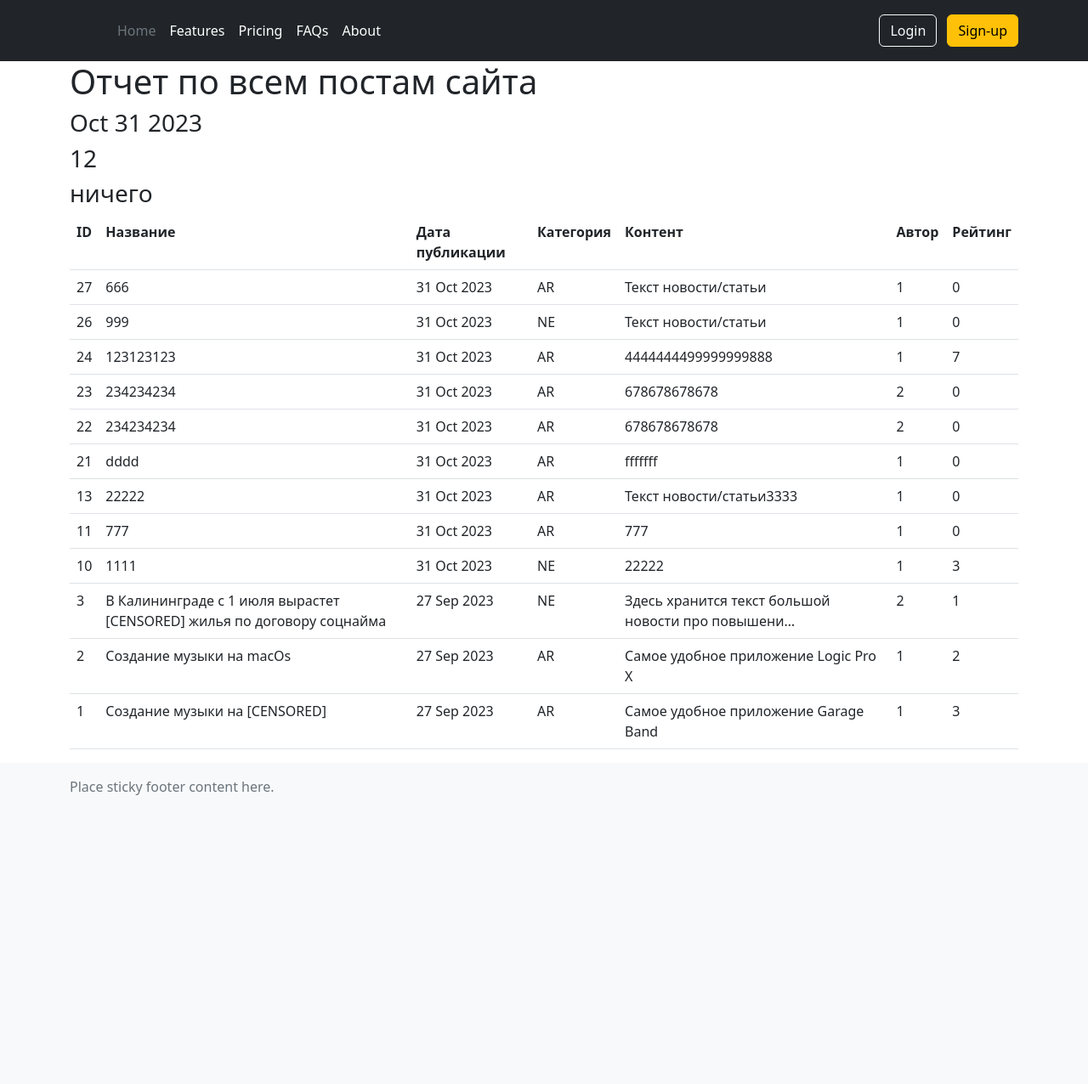
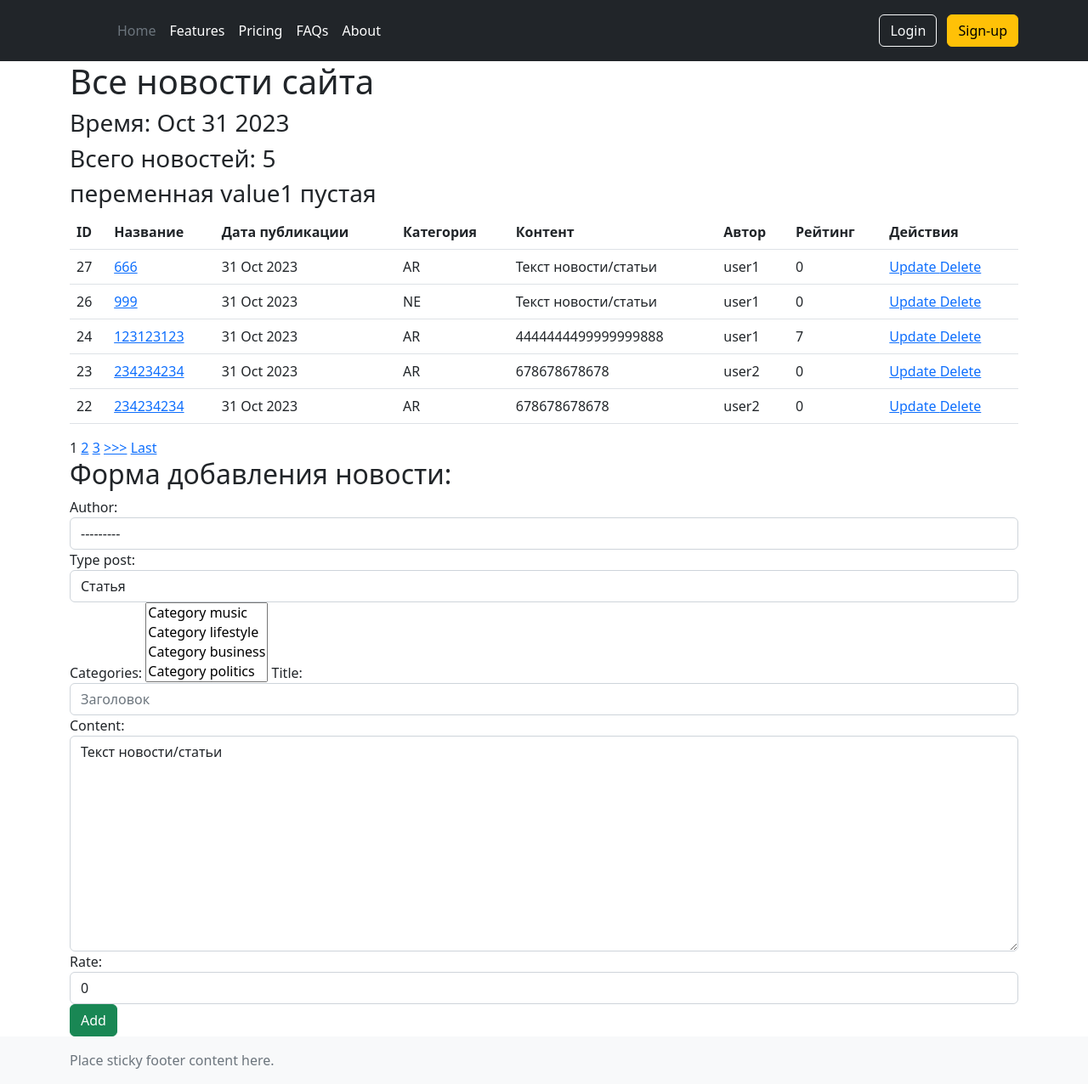
Before and after one commit to onestepchik/newsPaper_Django, a Django app: page /news/ in a window 1280 px wide. Shown: the whole page at 85% size. Before the commit the page ends 936 px from the top, so only its background shows below. Run offline with Django 4.2, Linux system fonts and the light colour scheme; data comes from the database, SQL or seed files in the repository; both versions use the stored data as it was after the commit.

Commit message:
D4.4 Homework

```diff
--- a/NewsPaper/NewsPaper/settings.py
+++ b/NewsPaper/NewsPaper/settings.py
@@ -37,6 +37,7 @@ INSTALLED_APPS = [
     'django.contrib.sessions',
     'django.contrib.messages',
     'django.contrib.staticfiles',
+    'django_filters',
     'news',
 ]
 
--- a/NewsPaper/NewsPaper/urls.py
+++ b/NewsPaper/NewsPaper/urls.py
@@ -16,7 +16,6 @@ Including another URLconf
 """
 from django.contrib import admin
 from django.urls import path, include
-from news.views import PostsList
 
 urlpatterns = [
     path('admin/', admin.site.urls),
--- /dev/null
+++ b/NewsPaper/news/forms.py
@@ -0,0 +1,39 @@
+from django.forms import ModelForm
+from .models import Post
+from django import forms
+
+# Создаём модельную форму
+class PostForm(ModelForm):
+# В класс мета, как обычно, надо написать модель, по которой будет строиться форма, и нужные нам поля. Мы уже делали что-то похожее с фильтрами
+   class Meta:
+       model = Post
+       fields = ['author', 'type_post', 'categories','title','content','rate']
+       widgets = {
+         'title' : forms.TextInput(attrs={
+           'class': 'form-control',
+           'placeholder': 'Заголовок'
+         }),
+         'rate' : forms.TextInput(attrs={
+           'type': 'number',
+           'class': 'form-control',
+           'value' : 0
+         }),
+         'author' : forms.Select(attrs={
+           'class': 'form-control',
+         }),
+
+         'type_post' : forms.Select(attrs={
+           'class': 'form-control',
+         }),
+
+         'content' : forms.Textarea(attrs={
+           'class': 'form-control',
+         }),
+       }
+    # author = models.ForeignKey(Author, on_delete = models.CASCADE)
+    # type_post = models.CharField(max_length = 255, choices=TYPES, default=type_Article)
+    # date_create = models.DateTimeField(auto_now_add = True)
+    # categories = models.ManyToManyField(Category, through = 'PostCategory')
+    # title = models.CharField(max_length = 255)
+    # content =  models.TextField(default = "Текст новости/статьи")
+    # rate = models.IntegerField(default = 0)
--- /dev/null
+++ b/NewsPaper/news/templates/news/parts/paginator.html
@@ -0,0 +1,25 @@
+<!-- Проверяем, что поддерживается постраничный вывод -->
+{% if is_paginated %}
+
+   <!-- Если доступна предыдущая страница, то даём ссылку на неё и самую первую страницу -->
+   {% if page_obj.has_previous %}
+       <a href="?page=1">First</a>
+       <a href="?page={{ page_obj.previous_page_number }}"> <<< </a>
+   {% endif %}
+
+   <!-- Показываем только текущую страницу и ближайшие к ней, чтобы список не тянулся и не захламлял страницу -->
+   {% for num in page_obj.paginator.page_range %}
+       {% if page_obj.number == num %}
+           <a>{{ num }}</a>
+       {% elif num > page_obj.number|add:'-3' and num < page_obj.number|add:'3' %}
+           <a href="?page={{ num }}">{{ num }}</a>
+       {% endif %}
+   {% endfor %}
+
+   <!-- Если есть следующая страница, то даём ссылку на неё и на самую последнюю страницу -->
+   {% if page_obj.has_next %}
+       <a href="?page={{ page_obj.next_page_number }}">>>></a>
+       <a href="?page={{ page_obj.paginator.num_pages }}">Last</a>
+   {% endif %}
+
+{% endif %}
--- a/NewsPaper/news/templates/news/posts.html
+++ b/NewsPaper/news/templates/news/posts.html
@@ -9,14 +9,23 @@ Posts
 <!-- В контенте на странице мы выводим все товары -->
 {% block content %}
 
-<h1>Отчет по всем постам сайта</h1>
+<h1>Все новости сайта</h1>
 {% if posts %}
 <!-- Выводим продукты (блюда), только если они есть, с помощью тега if -->
-<h3>{{ time_now|date:'M d Y' }}</h3>
+<h3>Время: {{ time_now|date:'M d Y' }}</h3>
 <!-- Здесь мы применяем фильтр date. Он очень похож на метод strftime у даты. С его помощью мы можем выводить дату в нужном нам формате -->
-<h3> {{ posts|length }} </h3>
-<h3> {{ value1|default_if_none:"ничего" }} </h3>
+<h3>Всего новостей: {{ posts|length }} </h3>
+<h3> {{ value1|default_if_none:"переменная value1 пустая" }} </h3>
 <!-- Здесь, если в переменной value1 будет записано None, то выведется текст НИЧЕГО -->
+{% if noFiltersPage %}
+
+{% else %}
+<form method="GET">
+    {{ filter.form }}
+    <!-- Форму от фильтров за нас сделает Django. А вот кнопку, увы, придётся делать самим -->
+    <input class="btn btn-primary" type="submit" value="Найти">
+</form>
+{% endif %}
 
 <table class="table">
     <tr>
@@ -41,9 +50,62 @@ Posts
         <th scope="col">
             Рейтинг
         </th>
+        <th scope="col">
+            Действия
+        </th>
 
     </tr>
+
+    {% if noFiltersPage %}
     {% for post in posts %}
+    <!-- Для каждого товара будете генерироваться новая строчка, т.е. новый html-код. При этом сам цикл работает точно так же, как и в python. product -- переменная цикла, т.е. наш товар, взятый из общего списка -->
+    <tr>
+        <td>
+            {{ post.id }}
+        </td>
+        <td>
+
+            <a href="{% url 'news:post_detail' post.id %}">
+                <!-- здесь
+                    news -- название приложения, которое задано в urls.py с помощью директивы app_name,
+                    post_detail -- название ссылки в списке эндпойнтов urlpatterns,
+                    post.id -- id объекта, который передаётся в качестве через эндпойнт и подставляется вместо <int:pk>
+                        -->
+                    {{ post.title|CensorF:'' }}
+                </a>
+                <!-- При нажатии на название в таблице нас теперь будет перекидывать на страницу с информацией о товаре/продукте -->
+        </td>
+        <td>
+            {{ post.date_create|date:'d M Y' }}
+        </td>
+        <td>
+            {{ post.type_post|multiply:1}}
+        </td>
+
+        <td>
+            {{ post.content|truncatechars:50|CensorF:''}}<!-- Дописываем специальный фильтр, чтобы ограничить количество символов до 2 - первая буква + многоточие. -->
+        </td>
+
+        <td>
+            {{ post.author }}
+        </td>
+
+        <td>
+            {{ post.rate }}
+        </td>
+
+        <td>
+            <a href="{% url 'news:post_update' post.id %}">
+                Update
+            </a>
+            <a href="{% url 'news:post_delete' post.id %}">
+                Delete
+            </a>
+        </td>
+    </tr>
+    {% endfor %}
+    {% else %}
+    {% for post in filter.qs %}
     <!-- Для каждого товара будете генерироваться новая строчка, т.е. новый html-код. При этом сам цикл работает точно так же, как и в python. product -- переменная цикла, т.е. наш товар, взятый из общего списка -->
     <tr>
         <td>
@@ -60,22 +122,42 @@ Posts
         </td>
 
         <td>
-           {{ post.content|truncatechars:50|CensorF:'' }}<!-- Дописываем специальный фильтр, чтобы ограничить количество символов до 2 - первая буква + многоточие. -->
+            {{ post.content|truncatechars:50|CensorF:''}}<!-- Дописываем специальный фильтр, чтобы ограничить количество символов до 2 - первая буква + многоточие. -->
         </td>
 
         <td>
-           {{ post.author.id }}
+            {{ post.author }}
         </td>
 
         <td>
             {{ post.rate }}
         </td>
+        <td>
+            <a href="{% url 'news:post_update' post.id %}">
+                Update
+            </a>
+            <a href="{% url 'news:post_delete' post.id %}">
+                Delete
+            </a>
+        </td>
     </tr>
     {% endfor %}
+    {% endif %}
 </table>
+
+<!-- Заменили код пагинатора на подключение шаблона с этим кодом -->
+{% include 'news/parts/paginator.html' %}
+
 {% else %}
 <!-- Если продуктов нет, то сообщаем об этом пользователю  -->
 <h2>Постов нет!</h2>
 {% endif %}
+<h2>Форма добавления новости:</h2>
+<form method="POST">
+    {% csrf_token %}
+    {{ form }}
+    <!-- Теперь нам нужна только готовая форма и кнопка -->
+    <input class="btn btn-success" type="submit" value="Add">
+ </form>
 
 {% endblock content %}
--- a/NewsPaper/news/urls.py
+++ b/NewsPaper/news/urls.py
@@ -1,10 +1,17 @@
 from django.contrib import admin
 from django.urls import path, include
-from .views import PostsList, PostDetail # импортируем наше представление
+from .views import PostsList, PostDetail ,Posts, PostCreateView, PostDeleteView, PostUpdateView, PostDetailView
 
-
+app_name = 'news'
 urlpatterns = [
     # path -- означает путь. В данном случае путь ко всем товарам у нас останется пустым, позже станет ясно почему
-    path('', PostsList.as_view()), # т.к. сам по себе это класс, то нам надо представить этот класс в виде view. Для этого вызываем метод as_view
-    path('<int:pk>', PostDetail.as_view()),
+    path('', Posts.as_view(), name='posts'), # т.к. сам по себе это класс, то нам надо представить этот класс в виде view. Для этого вызываем метод as_view
+    # path('<int:pk>', PostDetail.as_view()),
+
+    path('<int:pk>/', PostDetailView.as_view(), name='post_detail'), # Ссылка на детали поста
+    path('add/', PostCreateView.as_view(), name='post_create'), # Ссылка на создание поста
+    path('<int:pk>/update/', PostUpdateView.as_view(), name='post_update'), # Ссылка на редактирование поста
+    path('<int:pk>/delete/', PostDeleteView.as_view(), name='post_delete'), # Ссылка на удаеление поста
+
+    path('search/', PostsList.as_view()), # Не забываем добавить эндпойнт для нового класса-представления.
 ]
--- a/NewsPaper/news/views.py
+++ b/NewsPaper/news/views.py
@@ -1,21 +1,130 @@
+from django.shortcuts import render
+from django.views import View # Импортируем простую вьюшку
+from django.core.paginator import Paginator # Импортируем класс, позволяющий удобно осуществлять постраничный вывод
+
 from typing import Any
-from django.views.generic import ListView, DetailView
+from django.views.generic import ListView, DetailView, UpdateView, CreateView, DeleteView
 from .models import Post
 from datetime import datetime
+
+from .filters import PostFilter # импортируем недавно написанный фильтр
+from .forms import PostForm # импортируем нашу форму
+
+from django.urls import reverse_lazy
 
 class PostsList(ListView):
     model = Post
     template_name = 'news/posts.html'
     context_object_name = 'posts'
     queryset = Post.objects.order_by('-id')
+    paginate_by = 2 # поставим постраничный вывод в один элемент
+    form_class = PostForm
 
     def get_context_data(self, **kwargs):
         context = super().get_context_data(**kwargs)
+        context['filter'] = PostFilter(self.request.GET, queryset=self.get_queryset()) # вписываем наш фильтр в контекст
         context['time_now'] = datetime.utcnow()
         context['value1'] = None
+        context['form'] = PostForm()
         return context
+
+    def post(self, request, *args, **kwargs):
+        # self.object = self.get_object() # assign the object to the view
+        # form = self.get_form()
+
+        form = self.form_class(request.POST) # создаём новую форму, забиваем в неё данные из POST-запроса
+        if form.is_valid(): # если пользователь ввёл всё правильно и нигде не накосячил, то сохраняем новый товар
+            form.save()
+        return super().get(request, *args, **kwargs)
 
 class PostDetail(DetailView):
     model = Post
     template_name = 'news/post.html'
     context_object_name = 'post'
+
+# class Posts(View):
+#     def get(self, request):
+#        posts = Post.objects.order_by('-id')
+#        p = Paginator(posts, 1) # Создаём объект класса пагинатор, передаём ему список наших товаров и их количество для одной страницы
+#        posts = p.get_page(request.GET.get('page', 1)) # Берём номер страницы из get-запроса. Если ничего не передали, будем показывать первую страницу
+#        # Теперь вместо всех объектов в списке товаров хранится только нужная нам страница с товарами
+#        data = {
+#        'posts': posts,
+#        'noFiltersPage' : True,
+#        }
+
+#        return render(request, 'news/posts.html', data)
+
+class Posts(ListView):
+    model = Post
+    template_name = 'news/posts.html'
+    context_object_name = 'posts'
+    queryset = Post.objects.order_by('-id')
+    paginate_by = 5 # поставим постраничный вывод в один элемент
+    form_class = PostForm
+
+    def get_context_data(self, **kwargs):
+        context = super().get_context_data(**kwargs)
+        # context['filter'] = PostFilter(self.request.GET, queryset=self.get_queryset()) # вписываем наш фильтр в контекст
+        context['time_now'] = datetime.utcnow()
+        context['value1'] = None
+        context['noFiltersPage'] = True
+        context['form'] = PostForm()
+        return context
+
+    def post(self, request, *args, **kwargs):
+        # self.object = self.get_object() # assign the object to the view
+        # form = self.get_form()
+
+        form = self.form_class(request.POST) # создаём новую форму, забиваем в неё данные из POST-запроса
+        if form.is_valid(): # если пользователь ввёл всё правильно и нигде не накосячил, то сохраняем новый товар
+            form.save()
+        return super().get(request, *args, **kwargs)
+
+
+# дженерик для получения деталей о поста
+class PostDetailView(DetailView):
+   template_name = 'news/post_detail.html'
+   queryset = Post.objects.all()
+
+# дженерик для создания объекта. Надо указать только имя шаблона и класс формы, который мы написали в прошлом юните. Остальное он сделает за вас
+class PostCreateView(CreateView):
+   template_name = 'news/post_create.html'
+   form_class = PostForm
+
+
+   def post(self, request, *args, **kwargs):
+        # self.object = self.get_object() # assign the object to the view
+        # form = self.get_form()
+
+        form = self.form_class(request.POST) # создаём новую форму, забиваем в неё данные из POST-запроса
+        if form.is_valid(): # если пользователь ввёл всё правильно и нигде не накосячил, то сохраняем новый товар
+            form.save()
+        return super().get(request, *args, **kwargs)
+
+
+# дженерик для редактирования объекта
+class PostUpdateView(UpdateView):
+   template_name = 'news/post_create.html'
+   form_class = PostForm
+   success_url = reverse_lazy('news:posts')
+
+   # метод get_object мы используем вместо queryset, чтобы получить информацию об объекте который мы собираемся редактировать
+   def get_object(self, **kwargs):
+       id = self.kwargs.get('pk')
+       return Post.objects.get(pk=id)
+
+#    def post(self, request, *args, **kwargs):
+#         # self.object = self.get_object() # assign the object to the view
+#         # form = self.get_form()
+
+#         # form = self.form_class(request.POST) # создаём новую форму, забиваем в неё данные из POST-запроса
+#         # if form.is_valid(): # если пользователь ввёл всё правильно и нигде не накосячил, то сохраняем новый товар
+#         #     form.save()
+#         return super().get(request, *args, **kwargs)
+
+# дженерик для удаления товара
+class PostDeleteView(DeleteView):
+   template_name = 'news/post_delete.html'
+   queryset = Post.objects.all()
+   success_url = reverse_lazy('news:posts') # не забываем импортировать функцию reverse_lazy из пакета django.urls
--- /dev/null
+++ b/NewsPaper/statusComments.txt
@@ -0,0 +1,5 @@
+Остановился на форме добавления поста в БД через сайт.
+По итогу выскакивает ошибка
+'PostsList' object has no attribute 'form_class'
+
+Урок https://apps.skillfactory.ru/learning/course/course-v1:Skillfactory+PWS-v.2.0+7AUG2020/block-v1:Skillfactory+PWS-v.2.0+7AUG2020+type@sequential+block@034b05dedda544e7849d6259a75341ed/block-v1:Skillfactory+PWS-v.2.0+7AUG2020+type@vertical+block@7b97e3ab54554affa5422d09b02b7217
```
Also changed, not shown: NewsPaper/news/filters.py (added, +10 -0 lines), NewsPaper/news/models.py (+7 -0 lines), NewsPaper/news/templates/news/post_create.html (added, +19 -0 lines), NewsPaper/news/templates/news/post_delete.html (added, +32 -0 lines), NewsPaper/news/templates/news/post_detail.html (added, +26 -0 lines), NewsPaper/db.sqlite3. Lines whose indentation alone changed are shown as unchanged.
